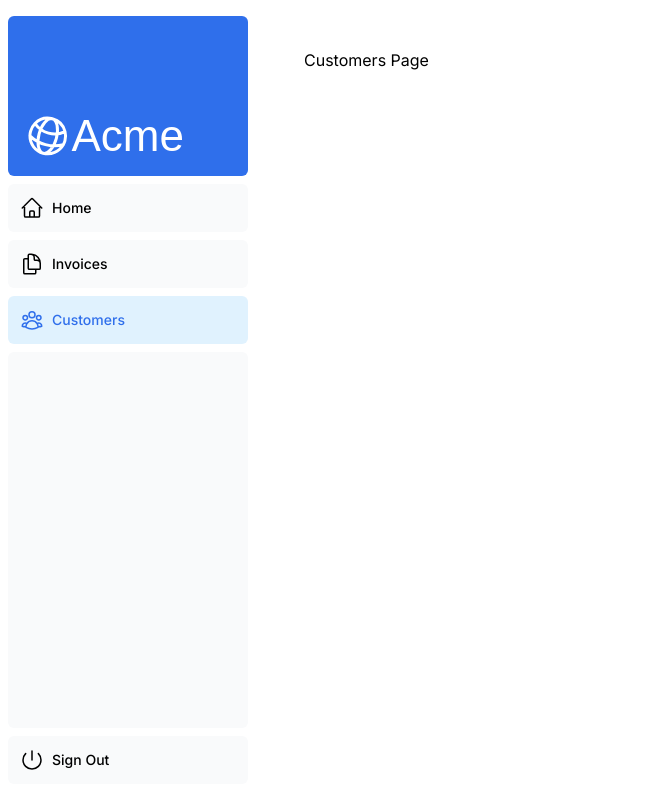
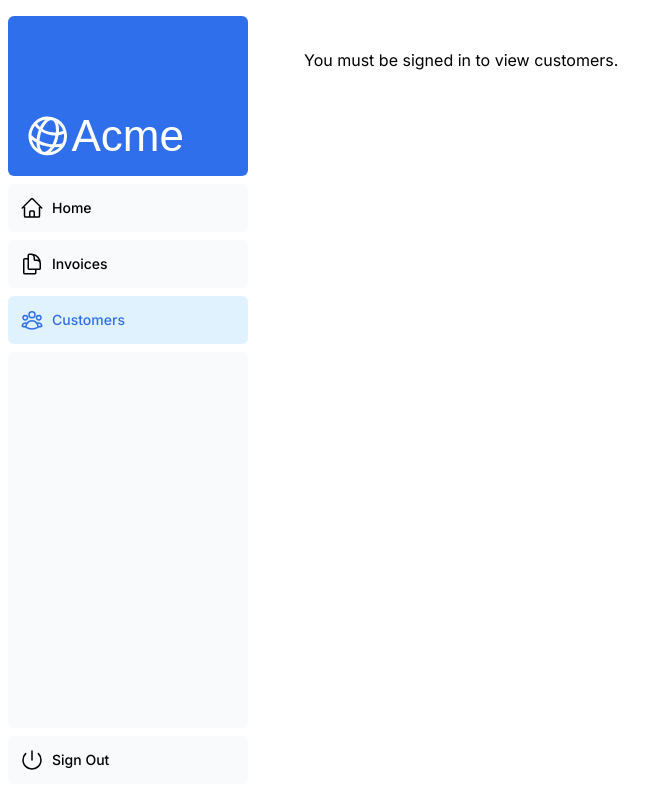
Before and after one commit to mlavina/nextjs-dashboard-app-router, a Next.js app: page /dashboard/customers in a window 1280 px wide. Shown: the whole page, without its empty margins (0-668 px from the left). Built offline with nearby package versions, Linux system fonts and the light colour scheme; no server answers; a web font is replaced by a local one.

Commit message:
chapter 14 try authed user

```diff
--- a/app/dashboard/customers/page.tsx
+++ b/app/dashboard/customers/page.tsx
@@ -1,3 +1,15 @@
-export default function Page() {
-  return <p>Customers Page</p>;
+import {auth} from '@/auth'; // Adjust the import path to your auth helper
+import {fetchCustomersByUser} from '@/app/lib/data'; // You need to implement this function
+
+export default async function Page() {
+  const session = await auth();
+  if (!session?.user?.email) {
+    return <p>You must be signed in to view customers.</p>;
+  }
+
+  return (
+    <div>
+      <h1 className="text-xl font-bold mb-4">Customers for {session.user.email}</h1>
+    </div>
+  );
 }
```
